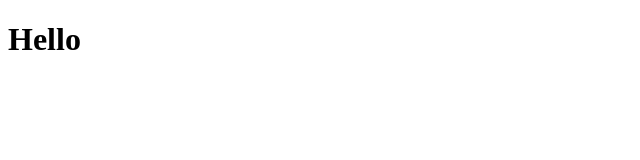
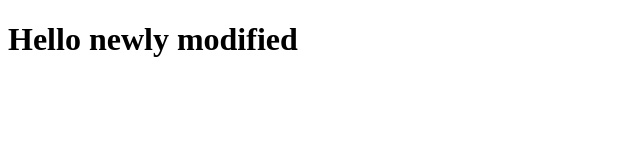
Before and after one commit to ChavanAV/DevOps-GitHub, a plain HTML site: page index.html in a window 1280 px wide. Shown: the whole page, without its empty margins (0-640 px from the left). Drawn offline with Linux system fonts and the light colour scheme.

Commit message:
new modification on first commit

```diff
--- a/index.html
+++ b/index.html
@@ -6,6 +6,6 @@
     <title>Hello World</title>
 </head>
 <body>
-    <h1>Hello</h1>
+    <h1>Hello newly modified</h1>
 </body>
 </html>
```
